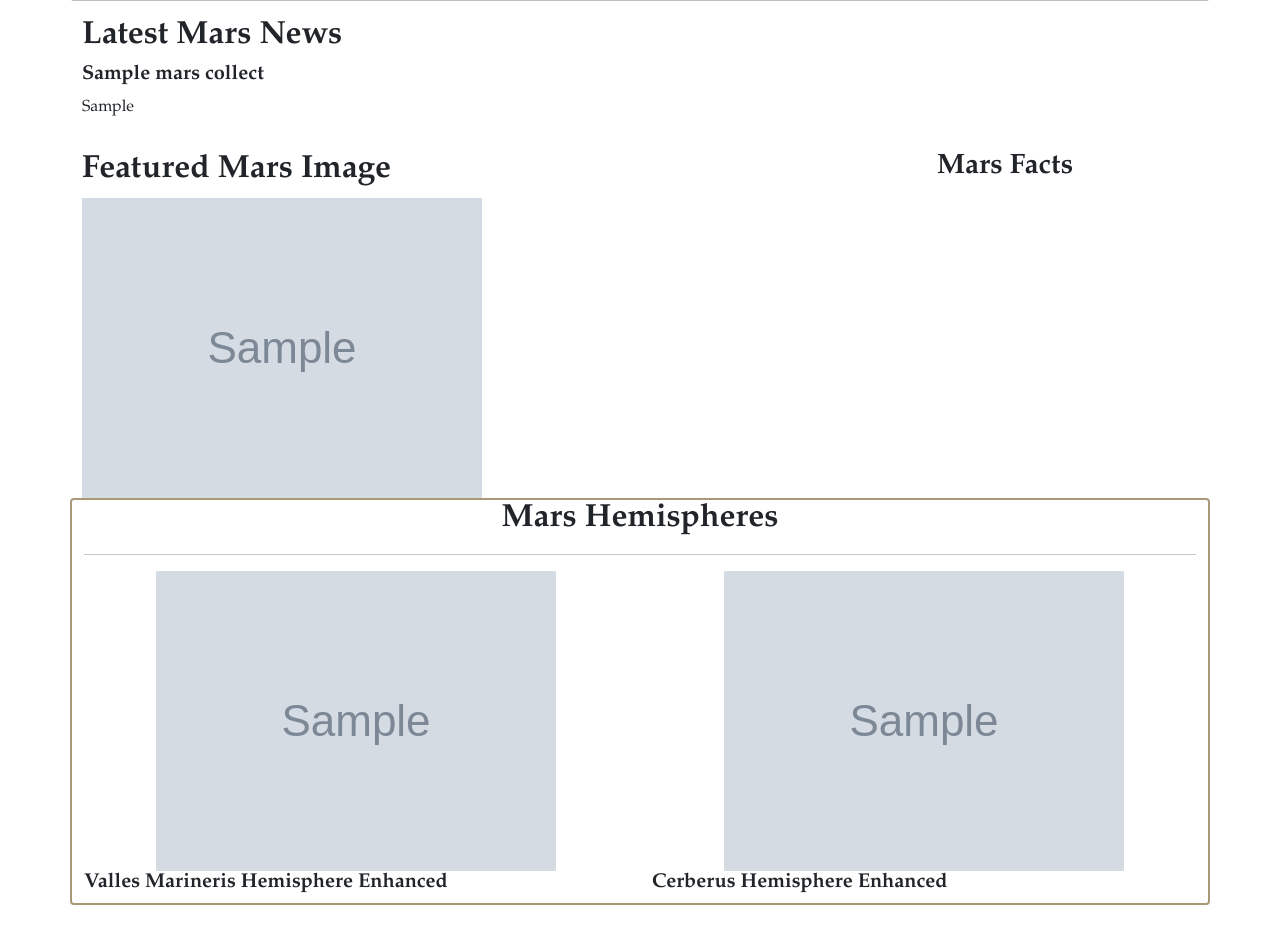
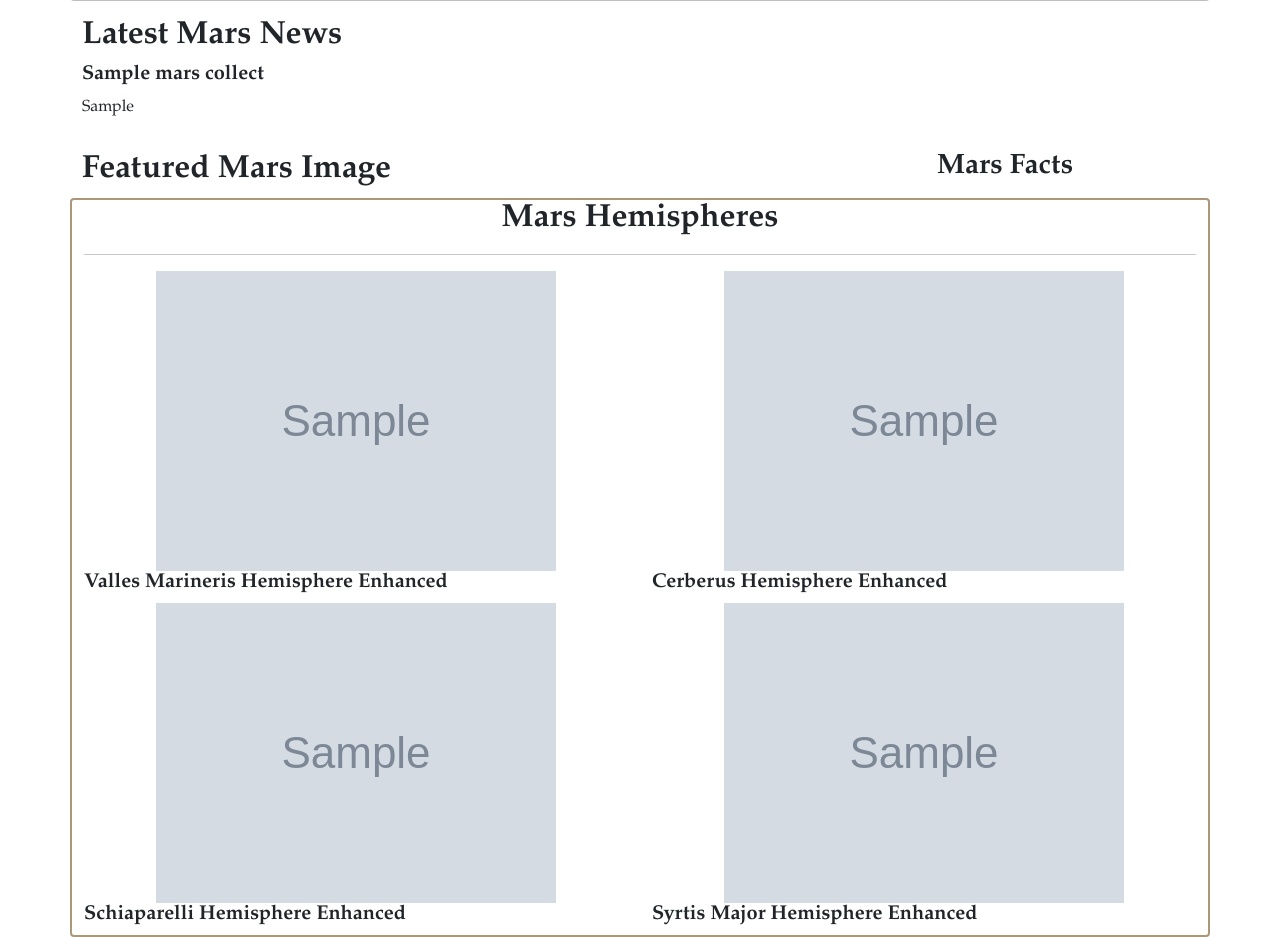
Before and after one commit to annabelcheong/web-scraping-challenge, a Flask app: page / in a window 1280 px wide. Shown: the part 263-1200 px from the top of the page. Before the commit the page ends 1168 px from the top, so only its background shows below. Run offline with Flask 2, Linux system fonts and the light colour scheme; grey boxes marked "Sample" are stand-in pictures; a database or web service that is not in the repository returns one stand-in record (values such as "Sample title"); some libraries are stand-ins or nearby versions.

Commit message:
loading local page but not loading images

```diff
--- a/Mission_to_Mars/app.py
+++ b/Mission_to_Mars/app.py
@@ -12,7 +12,7 @@ mongo = PyMongo(app, uri="mongodb://localhost:27017/mars_db")
 @app.route("/")
 def home():
     mars_collect_data = mongo.db.mars_collect.find_one()
-    return render_template("index.html", dict = mars_collect_data)
+    return render_template("index.html", mars_dict = mars_collect_data)
 
 @app.route("/scrape")
 def scrape():
--- a/Mission_to_Mars/templates/index.html
+++ b/Mission_to_Mars/templates/index.html
@@ -32,15 +32,16 @@
     <div class="row">
       <div class="col-12 py-3">
         <h2>Latest Mars News</h2>
-        <h5>{{dict.news_title}}</h5>
-        <p>{{dict.news_p}}</p>
+        <h5>{{mars_dict.news_title}}</h5>
+        <p>{{mars_dict.news_p}}</p>
       </div>
     </div>
 
     <div class="row">
       <div class="col-9">
         <h2>Featured Mars Image</h2>
-        <img src="{{dict.featured_image_url}}" alt="Featured Mars Image" class=img-fluid>
+
+        <!-- <img src="{{dict.featured_image_url}}" alt="Featured Mars Image" class=img-fluid> -->
       </div>
       <div class="col-3">
         <h3>Mars Facts</h3>
@@ -56,27 +57,26 @@
           <hr>
       </div>
 
-      <!-- list(mars_data.values())[3][0]['img_url'] -->
+      <!-- First row of imgs on medium screen mars_img1.jpg -->
+      {% for item in mars_dict.hemisphere_image_urls %}
 
-      <!-- First row of imgs on medium screen mars_img1.jpg -->
-      {% for item in dict %}
-
-        <div class="col-md-6 col-12"><img src="{{ item.hemisphere_image_urls['img_url'] }}" alt="Featured Mars Image">
+        <div class="col-md-6 col-12"><img src="{{ item.img1_url }}" alt="Featured Mars Image1">
           <h5>Valles Marineris Hemisphere Enhanced</h5>
         </div>
 
-        <div class="col-md-6 col-12"><img src="{{ item.hemisphere_image_urls['img_url'] }}" alt="Featured Mars Image">
+        <div class="col-md-6 col-12"><img src="{{ item.img2_url }}" alt="Featured Mars Image2">
           <h5>Cerberus Hemisphere Enhanced</h5>
         </div>
+
+        <!-- Second row of imgs on medium screen -->
+        <div class="col-md-6 col-12"><img src="{{ item.img3_url }}" alt="Featured Mars Image3">
+          <h5>Schiaparelli Hemisphere Enhanced</h5>
+        </div>
+        <div class="col-md-6 col-12"><img src="{{ item.img4_url }}" alt="Featured Mars Image4">
+          <h5>Syrtis Major Hemisphere Enhanced</h5>
+        </div>
+
       {% endfor %}
-      <!-- Second row of imgs on medium screen -->
-      <!-- <div class="col-md-6 col-12"><img src="{{ dict.featured_image_url }}" alt="Featured Mars Image">
-      <h5>Schiaparelli Hemisphere Enhanced</h5>
-      </div>
-      <div class="col-md-6 col-12"><img src="{{ dict.featured_image_url }}" alt="Featured Mars Image">
-      <h5>Syrtis Major Hemisphere Enhanced</h5>
-      </div>  -->
-      <!-- </div>  -->
 
     </div>
 
```
Also changed, not shown: Mission_to_Mars/scrape_mars.py (+4 -4 lines).
